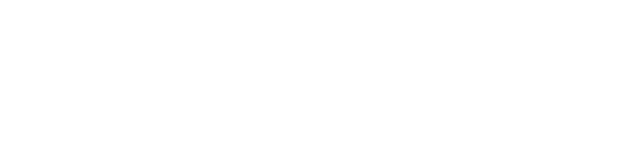
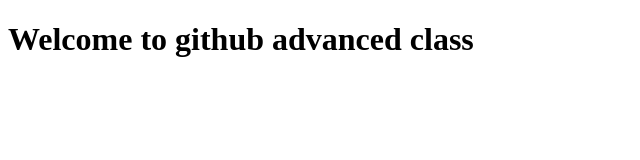
Before and after one commit to MUSKINA/First-Project, a plain HTML site: page index.html in a window 1280 px wide. Shown: the whole page, without its empty margins (0-640 px from the left). Drawn offline with Linux system fonts and the light colour scheme.

Commit message:
added welcome message

```diff
--- a/index.html
+++ b/index.html
@@ -6,6 +6,6 @@
     <title>Welcome to advance github class</title>
 </head>
 <body>
-
+    <h1>Welcome to github advanced class</h1>
 </body>
 </html>
```
